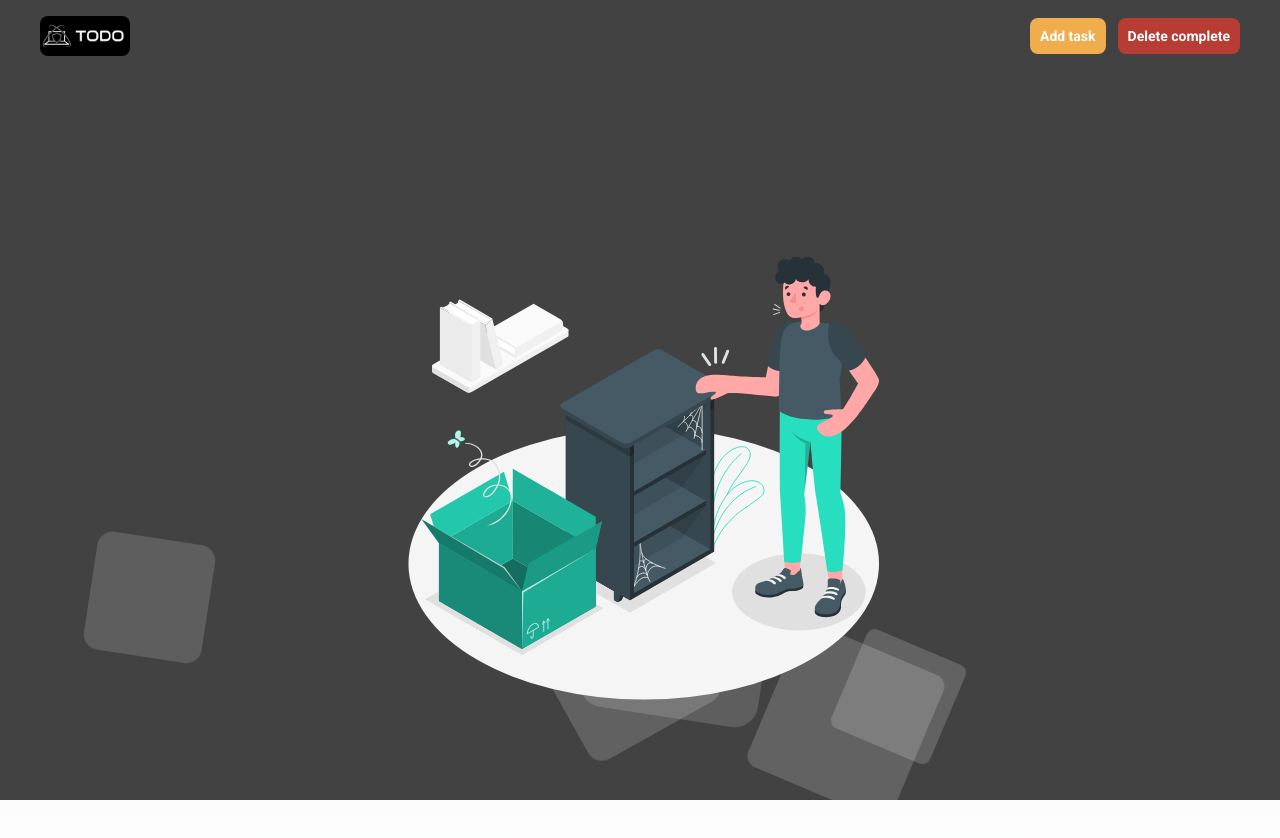
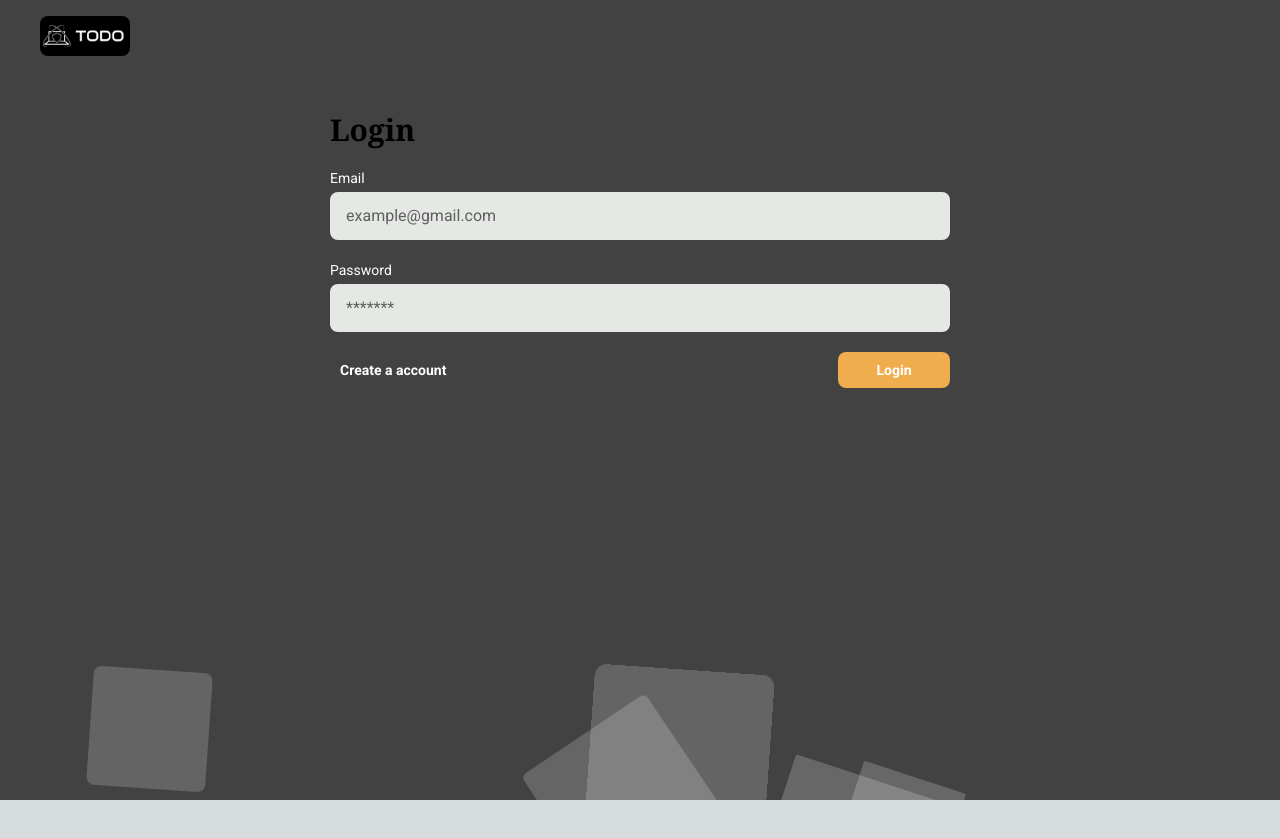
Before and after one commit to SINGH202/todo-app, a Next.js app: page / in a window 1280 px wide. Shown: the top 838 px of the page. After the commit the page ends 800 px from the top, so only its background shows below. Built offline with nearby package versions, Linux system fonts and the light colour scheme; no server answers.

Commit message:
Added user login and signUp

```diff
--- /dev/null
+++ b/services/user.services.ts
@@ -0,0 +1,14 @@
+export const getJwtUser = () => {
+  return (
+    process.browser &&
+    JSON.parse(localStorage.getItem("currentTodoUser") || "{}")
+  );
+};
+
+export const setJwtToLocal = (user: any) => {
+  localStorage.setItem("currentTodoUser", JSON.stringify(user));
+  return user;
+};
+export const signOut = () => {
+  localStorage.removeItem("currentTodoUser");
+};
--- a/src/components/AddTodoPopup.tsx
+++ b/src/components/AddTodoPopup.tsx
@@ -2,6 +2,8 @@ import axios from "axios";
 import { useState } from "react";
 import { AddTodoFormPopup, TextButtonStatus, TodoProps } from "../../types";
 import { TextButton } from "./TextButton";
+import { endPoint } from "../../app.config";
+import { getJwtUser } from "../../services/user.services";
 
 export const AddTodoPopup = ({ close }: AddTodoFormPopup) => {
   const [formData, setFormData] = useState<TodoProps>({
@@ -10,26 +12,31 @@ export const AddTodoPopup = ({ close }: AddTodoFormPopup) => {
     time: "",
     status: false,
   });
-  const api = "/todo";
+  const api = `${endPoint}/todo`;
 
-  const postData = () => {
+  const postData = async () => {
     if (
       formData?.title !== "" &&
       formData?.date !== "" &&
       formData?.time !== ""
     ) {
       // console.log(data)
+      const userInfo = await getJwtUser();
+      const header = userInfo && userInfo.jwt;
       axios({
         method: "post",
         url: api,
-        data: formData,
+        data: { ...formData, user: "64baf551b322162351c9684a" },
+        headers: {
+          Authorization: `Bearer ${header}`,
+        },
       }).then((res: any) => {
         close();
         // console.log(res.data)
       });
       // .then(getData);
     } else {
-      alert("Fill all feilds");
+      alert("Fill all fields");
     }
   };
   return (
--- a/src/components/LoginForm.tsx
+++ b/src/components/LoginForm.tsx
@@ -2,13 +2,50 @@ import { useState } from "react";
 import { InputWithLabel } from "./InputWithLabel";
 import { UserFormProps, TextButtonStatus } from "../../types";
 import { TextButton } from "./TextButton";
+import { endPoint } from "../../app.config";
+import axios from "axios";
+import { setJwtToLocal } from "../../services/user.services";
+import { useAuthContext } from "@/context/AuthContext";
 export const LoginForm = () => {
+  const { setIsAuthenticated } = useAuthContext();
   const [userFormData, setUserFormData] = useState<UserFormProps>({
     email: "",
     password: "",
     confirmPassword: "",
   });
   const [isNewUser, setIsNewUser] = useState(false);
+  const authApi = `${endPoint}/auth`;
+  const loginApi = `${endPoint}/login`;
+  const addUser = () => {
+    if (
+      !userFormData?.email ||
+      !userFormData?.password ||
+      !userFormData?.confirmPassword ||
+      userFormData?.password !== userFormData?.confirmPassword
+    ) {
+      return;
+    }
+    axios({
+      method: "post",
+      url: `${endPoint}/auth/register`,
+      data: { email: userFormData?.email, password: userFormData?.password },
+    }).then((res: any) => {
+      loginUser();
+    });
+  };
+  const loginUser = () => {
+    if (!userFormData?.email || !userFormData?.password) {
+      return;
+    }
+    axios({
+      method: "post",
+      url: `${endPoint}/auth/login`,
+      data: { email: userFormData?.email, password: userFormData?.password },
+    }).then((res: any) => {
+      setJwtToLocal(res?.data);
+      setIsAuthenticated(true);
+    });
+  };
   return (
     <div className="flex flex-col gap-5 items-center justify-center w-full z-10 py-10 max-w-[620px]">
       <span className="w-full text-3xl font-semibold font-serif">
@@ -38,9 +75,12 @@ export const LoginForm = () => {
           placeholder={"*******"}
           type={"password"}
           onChange={(e: any) => {
-            setUserFormData({ ...userFormData, password: e.target.value });
+            setUserFormData({
+              ...userFormData,
+              confirmPassword: e.target.value,
+            });
           }}
-          value={userFormData?.password}
+          value={userFormData?.confirmPassword}
         />
       )}
       <div className="flex items-center justify-between w-full">
@@ -56,7 +96,7 @@ export const LoginForm = () => {
         <div className="w-28">
           <TextButton
             label={isNewUser ? "Create user" : "Login"}
-            action={isNewUser ? () => {} : () => {}}
+            action={isNewUser ? addUser : loginUser}
           />
         </div>
       </div>
--- a/src/components/Navbar.tsx
+++ b/src/components/Navbar.tsx
@@ -2,12 +2,16 @@
 import Image from "next/image";
 import { NavbarProps, TextButtonStatus } from "../../types";
 import { TextButton } from "./TextButton";
+import { useAuthContext } from "@/context/AuthContext";
 
 export const Navbar = ({ showPopupAction, deleteAction }: NavbarProps) => {
+  const { isAuthenticated } = useAuthContext();
   return (
     <div className="flex justify-between gap-5 items-center w-full py-4 z-10">
       <img src="/assets/todo-logo.png" alt="" className="rounded-lg h-10 " />
       <div className="flex flex-wrap justify-end gap-3 items-center">
+        {isAuthenticated ? (
+          <>
             <div>
               <TextButton
                 label={"Add task"}
@@ -22,6 +26,10 @@ export const Navbar = ({ showPopupAction, deleteAction }: NavbarProps) => {
                 action={deleteAction}
               />
             </div>
+          </>
+        ) : (
+          <></>
+        )}
       </div>
     </div>
   );
--- /dev/null
+++ b/src/context/AuthContext.tsx
@@ -0,0 +1,33 @@
+import { createContext, ReactNode, useContext, useState } from "react";
+
+export type AuthContextType = {
+  setIsAuthenticated: (isAuthenticated: boolean) => void;
+  isAuthenticated: boolean;
+};
+
+const AuthContext: any = createContext<AuthContextType>({} as AuthContextType);
+export type AuthProviderProps = {
+  children?: ReactNode;
+};
+
+export const useAuthContext = () => {
+  return useContext<AuthContextType>(AuthContext);
+};
+
+export const AuthProvider = (props: AuthProviderProps) => {
+  const { children } = props;
+
+  const [isAuthenticated, setIsAuthenticated] = useState<boolean>(false);
+  const defaultContext: AuthContextType = {
+    ...props,
+    isAuthenticated: isAuthenticated,
+
+    setIsAuthenticated,
+  };
+
+  return (
+    <AuthContext.Provider value={defaultContext}>
+      {children}
+    </AuthContext.Provider>
+  );
+};
--- a/src/pages/_app.tsx
+++ b/src/pages/_app.tsx
@@ -3,7 +3,12 @@ import "@/styles/App.css";
 import "@/styles/backgroundAnimation.css";
 
 import type { AppProps } from "next/app";
+import { AuthProvider } from "@/context/AuthContext";
 
 export default function App({ Component, pageProps }: AppProps) {
-  return <Component {...pageProps} />;
+  return (
+    <AuthProvider>
+      <Component {...pageProps} />
+    </AuthProvider>
+  );
 }
--- a/src/pages/index.tsx
+++ b/src/pages/index.tsx
@@ -10,6 +10,7 @@ import Image from "next/image";
 import { Navbar } from "@/components/Navbar";
 import { LoginForm } from "@/components/LoginForm";
 import { endPoint } from "../../app.config";
+import { useAuthContext } from "@/context/AuthContext";
 
 const inter = Roboto({
   weight: ["400", "700"],
@@ -21,7 +22,7 @@ export default function Home() {
   const [isPopupOpen, setIsPopupOpen] = useState(false);
   const [isLoading, setIsLoading] = useState(false);
   const [list, setList] = useState([]);
-
+  const { isAuthenticated } = useAuthContext();
   const api = `${endPoint}/todo`;
 
   const getData = () => {
@@ -58,7 +59,7 @@ export default function Home() {
         }}
         deleteAction={deleteAll}
       />
-      {/* <LoginForm /> */}
+      {isAuthenticated ? (
         <div className="w-full z-10">
           {isLoading ? (
             <Player
@@ -84,6 +85,9 @@ export default function Home() {
             <Todo list={list} refetch={getData} />
           )}
         </div>
+      ) : (
+        <LoginForm />
+      )}
       <PopupEncloser
         show={isPopupOpen}
         close={() => {
```
Lines whose indentation alone changed are shown as unchanged.
